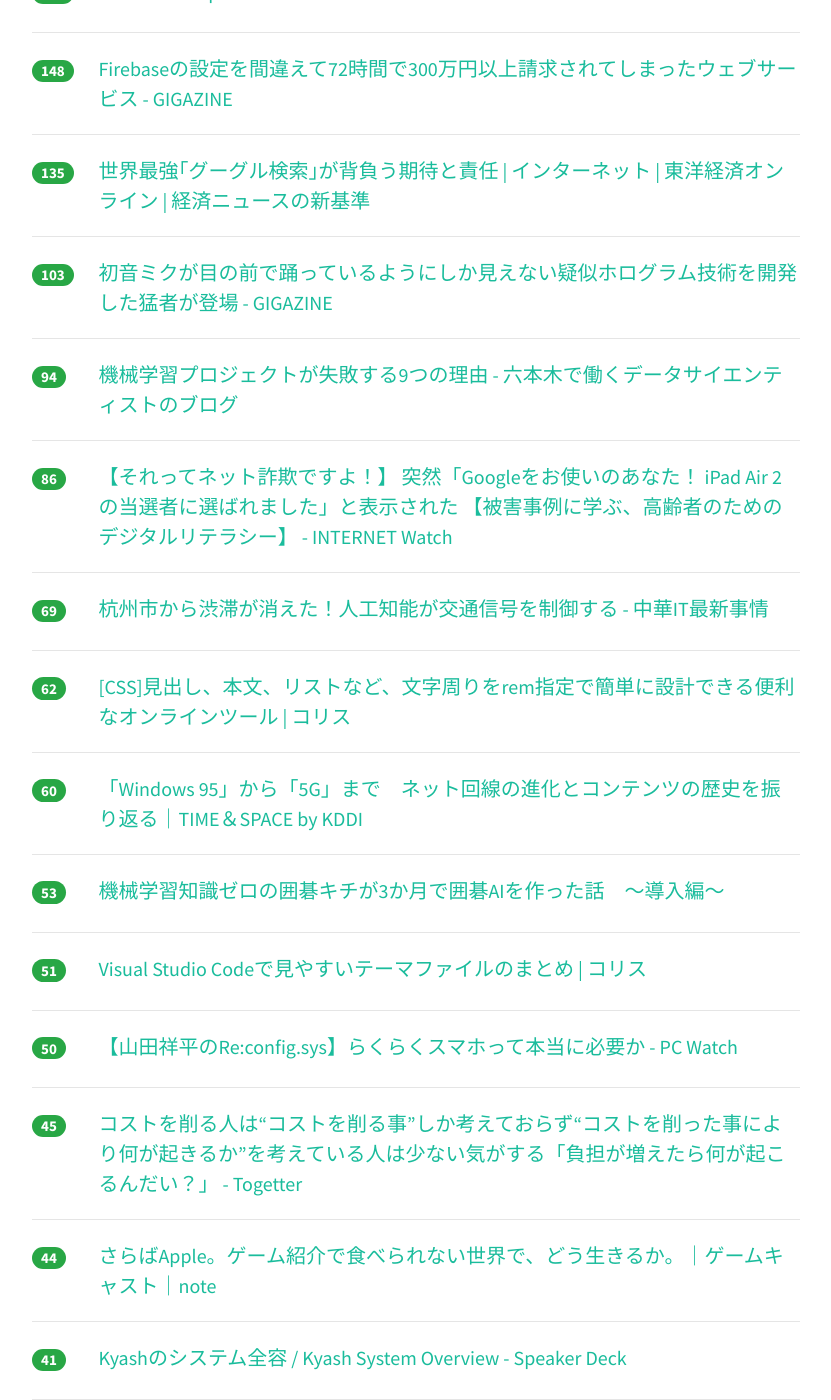
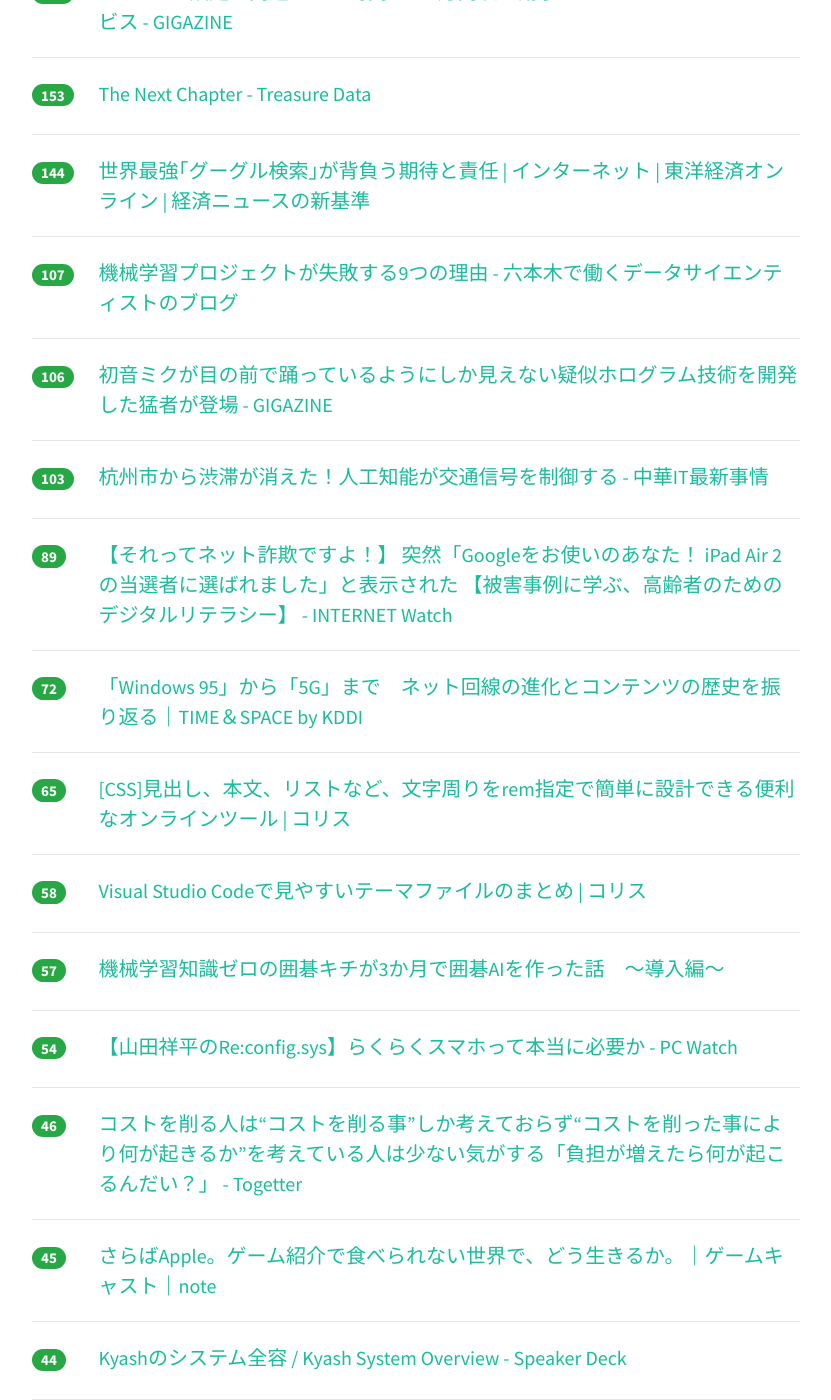
Before and after one commit to yatta47/hatena-matome-site, a Jekyll site: the page built from _posts/2018-08-03-hatena.md, in a window 1280 px wide and 1400 px high, scrolled down 496 px. Shown: the whole window, without its empty margins (224-1055 px from the left). Built offline with Jekyll 4.4.1, drawn with Linux system fonts in a browser that asks for light colours; nearby versions of some CDN libraries; some of the changed text lies outside the part shown.

Commit message:
Updated 2018-08-03

```diff
--- a/_posts/2018-08-03-hatena.md
+++ b/_posts/2018-08-03-hatena.md
@@ -1,109 +1,109 @@
 ---
 layout: post
 title:  "2018-08-03 はてぶIT"
-date:   2018-08-03 18:02:05
+date:   2018-08-03 19:01:25
 tags: [it-hotentry]
 ---
-59 件のデータあり
+63 件のデータあり
 
 <hr><div class="row">
-<div class="col-1"><span class="badge badge-pill badge-success h2">277</span></div>
+<div class="col-1"><span class="badge badge-pill badge-success h2">293</span></div>
 <div class="col-11"><a href='http://moro-archive.hatenablog.com/entry/2018/08/01/000000' target='_blank'>イケてるエンジニアになろうシリーズ 〜Dockerガチ入門編〜 - もろず blog</a></div>
 </div>
 <hr>
 <div class="row">
-<div class="col-1"><span class="badge badge-pill badge-success h2">151</span></div>
+<div class="col-1"><span class="badge badge-pill badge-success h2">168</span></div>
+<div class="col-11"><a href='https://gigazine.net/news/20180803-spent-much-money-in-firebase/' target='_blank'>Firebaseの設定を間違えて72時間で300万円以上請求されてしまったウェブサービス - GIGAZINE</a></div>
+</div>
+<hr>
+<div class="row">
+<div class="col-1"><span class="badge badge-pill badge-success h2">153</span></div>
 <div class="col-11"><a href='https://www.treasuredata.co.jp/blog_jp/the-next-chapter/' target='_blank'>The Next Chapter - Treasure Data</a></div>
 </div>
 <hr>
 <div class="row">
-<div class="col-1"><span class="badge badge-pill badge-success h2">148</span></div>
-<div class="col-11"><a href='https://gigazine.net/news/20180803-spent-much-money-in-firebase/' target='_blank'>Firebaseの設定を間違えて72時間で300万円以上請求されてしまったウェブサービス - GIGAZINE</a></div>
-</div>
-<hr>
-<div class="row">
-<div class="col-1"><span class="badge badge-pill badge-success h2">135</span></div>
+<div class="col-1"><span class="badge badge-pill badge-success h2">144</span></div>
 <div class="col-11"><a href='https://toyokeizai.net/articles/-/231700' target='_blank'>世界最強｢グーグル検索｣が背負う期待と責任 | インターネット | 東洋経済オンライン | 経済ニュースの新基準</a></div>
 </div>
 <hr>
 <div class="row">
-<div class="col-1"><span class="badge badge-pill badge-success h2">103</span></div>
+<div class="col-1"><span class="badge badge-pill badge-success h2">107</span></div>
+<div class="col-11"><a href='https://tjo.hatenablog.com/entry/2018/08/03/080000' target='_blank'>機械学習プロジェクトが失敗する9つの理由 - 六本木で働くデータサイエンティストのブログ</a></div>
+</div>
+<hr>
+<div class="row">
+<div class="col-1"><span class="badge badge-pill badge-success h2">106</span></div>
 <div class="col-11"><a href='https://gigazine.net/news/20180803-hatsune-miku-holography/' target='_blank'>初音ミクが目の前で踊っているようにしか見えない疑似ホログラム技術を開発した猛者が登場 - GIGAZINE</a></div>
 </div>
 <hr>
 <div class="row">
-<div class="col-1"><span class="badge badge-pill badge-success h2">94</span></div>
-<div class="col-11"><a href='https://tjo.hatenablog.com/entry/2018/08/03/080000' target='_blank'>機械学習プロジェクトが失敗する9つの理由 - 六本木で働くデータサイエンティストのブログ</a></div>
+<div class="col-1"><span class="badge badge-pill badge-success h2">103</span></div>
+<div class="col-11"><a href='http://tamakino.hatenablog.com/entry/2018/08/03/080000' target='_blank'>杭州市から渋滞が消えた！人工知能が交通信号を制御する - 中華IT最新事情</a></div>
 </div>
 <hr>
 <div class="row">
-<div class="col-1"><span class="badge badge-pill badge-success h2">86</span></div>
+<div class="col-1"><span class="badge badge-pill badge-success h2">89</span></div>
 <div class="col-11"><a href='https://internet.watch.impress.co.jp/docs/column/dlis/1136222.html' target='_blank'>【それってネット詐欺ですよ！】 突然「Googleをお使いのあなた！ iPad Air 2の当選者に選ばれました」と表示された 【被害事例に学ぶ、高齢者のためのデジタルリテラシー】 - INTERNET Watch</a></div>
 </div>
 <hr>
 <div class="row">
-<div class="col-1"><span class="badge badge-pill badge-success h2">69</span></div>
-<div class="col-11"><a href='http://tamakino.hatenablog.com/entry/2018/08/03/080000' target='_blank'>杭州市から渋滞が消えた！人工知能が交通信号を制御する - 中華IT最新事情</a></div>
+<div class="col-1"><span class="badge badge-pill badge-success h2">72</span></div>
+<div class="col-11"><a href='https://time-space.kddi.com/it-technology/20180803/2393' target='_blank'>「Windows 95」から「5G」まで　ネット回線の進化とコンテンツの歴史を振り返る｜TIME＆SPACE by KDDI</a></div>
 </div>
 <hr>
 <div class="row">
-<div class="col-1"><span class="badge badge-pill badge-success h2">62</span></div>
+<div class="col-1"><span class="badge badge-pill badge-success h2">65</span></div>
 <div class="col-11"><a href='https://coliss.com/articles/build-websites/operation/css/web-typography-tool-gridlover.html' target='_blank'>[CSS]見出し、本文、リストなど、文字周りをrem指定で簡単に設計できる便利なオンラインツール | コリス</a></div>
 </div>
 <hr>
 <div class="row">
-<div class="col-1"><span class="badge badge-pill badge-success h2">60</span></div>
-<div class="col-11"><a href='https://time-space.kddi.com/it-technology/20180803/2393' target='_blank'>「Windows 95」から「5G」まで　ネット回線の進化とコンテンツの歴史を振り返る｜TIME＆SPACE by KDDI</a></div>
+<div class="col-1"><span class="badge badge-pill badge-success h2">58</span></div>
+<div class="col-11"><a href='https://coliss.com/articles/build-websites/operation/work/best-of-visual-studio-code-themes.html' target='_blank'>Visual Studio Codeで見やすいテーマファイルのまとめ | コリス</a></div>
 </div>
 <hr>
 <div class="row">
-<div class="col-1"><span class="badge badge-pill badge-success h2">53</span></div>
+<div class="col-1"><span class="badge badge-pill badge-success h2">57</span></div>
 <div class="col-11"><a href='https://qiita.com/intenseG/items/34b452cbab04817cdaef' target='_blank'>機械学習知識ゼロの囲碁キチが3か月で囲碁AIを作った話　～導入編～</a></div>
 </div>
 <hr>
 <div class="row">
-<div class="col-1"><span class="badge badge-pill badge-success h2">51</span></div>
-<div class="col-11"><a href='https://coliss.com/articles/build-websites/operation/work/best-of-visual-studio-code-themes.html' target='_blank'>Visual Studio Codeで見やすいテーマファイルのまとめ | コリス</a></div>
-</div>
-<hr>
-<div class="row">
-<div class="col-1"><span class="badge badge-pill badge-success h2">50</span></div>
+<div class="col-1"><span class="badge badge-pill badge-success h2">54</span></div>
 <div class="col-11"><a href='https://pc.watch.impress.co.jp/docs/column/config/1136356.html' target='_blank'>【山田祥平のRe:config.sys】らくらくスマホって本当に必要か - PC Watch</a></div>
 </div>
 <hr>
 <div class="row">
-<div class="col-1"><span class="badge badge-pill badge-success h2">45</span></div>
+<div class="col-1"><span class="badge badge-pill badge-success h2">46</span></div>
 <div class="col-11"><a href='https://togetter.com/li/1252649' target='_blank'>コストを削る人は“コストを削る事”しか考えておらず“コストを削った事により何が起きるか”を考えている人は少ない気がする「負担が増えたら何が起こるんだい？」 - Togetter</a></div>
 </div>
 <hr>
 <div class="row">
-<div class="col-1"><span class="badge badge-pill badge-success h2">44</span></div>
+<div class="col-1"><span class="badge badge-pill badge-success h2">45</span></div>
 <div class="col-11"><a href='https://note.mu/gamecast/n/n5eeab85bf0f5' target='_blank'>さらばApple。ゲーム紹介で食べられない世界で、どう生きるか。｜ゲームキャスト｜note</a></div>
 </div>
 <hr>
 <div class="row">
-<div class="col-1"><span class="badge badge-pill badge-success h2">41</span></div>
+<div class="col-1"><span class="badge badge-pill badge-success h2">44</span></div>
 <div class="col-11"><a href='https://speakerdeck.com/ttakezawa/kyash-system-overview?slide=11' target='_blank'>Kyashのシステム全容 / Kyash System Overview - Speaker Deck</a></div>
 </div>
 <hr>
 <div class="row">
-<div class="col-1"><span class="badge badge-pill badge-success h2">39</span></div>
+<div class="col-1"><span class="badge badge-pill badge-success h2">42</span></div>
 <div class="col-11"><a href='https://speakerdeck.com/jyoshise/entapuraizukontenapuratutohuomu-doregaeenen' target='_blank'>エンタープライズコンテナプラットフォーム、どれがええねん - Speaker Deck</a></div>
 </div>
 <hr>
 <div class="row">
-<div class="col-1"><span class="badge badge-pill badge-success h2">37</span></div>
+<div class="col-1"><span class="badge badge-pill badge-success h2">39</span></div>
 <div class="col-11"><a href='https://qiita.com/HaraKeisuke/items/14565c647391bdffbf88' target='_blank'>スタートアップがRailsからGoに移行した話（インフラ・デプロイ周り）</a></div>
 </div>
 <hr>
 <div class="row">
-<div class="col-1"><span class="badge badge-pill badge-success h2">34</span></div>
-<div class="col-11"><a href='https://tech.nikkeibp.co.jp/atcl/nxt/news/18/02241/' target='_blank'>英アームが米トレジャーデータ買収を正式発表、IoTプラットフォームを拡充 | 日経 xTECH（クロステック）</a></div>
+<div class="col-1"><span class="badge badge-pill badge-success h2">38</span></div>
+<div class="col-11"><a href='https://www.jpcert.or.jp/pr/2018/stop-password2018.html' target='_blank'>STOP! パスワード使い回し!キャンペーン2018</a></div>
 </div>
 <hr>
 <div class="row">
-<div class="col-1"><span class="badge badge-pill badge-success h2">34</span></div>
-<div class="col-11"><a href='https://www.jpcert.or.jp/pr/2018/stop-password2018.html' target='_blank'>STOP! パスワード使い回し!キャンペーン2018</a></div>
+<div class="col-1"><span class="badge badge-pill badge-success h2">35</span></div>
+<div class="col-11"><a href='https://tech.nikkeibp.co.jp/atcl/nxt/news/18/02241/' target='_blank'>英アームが米トレジャーデータ買収を正式発表、IoTプラットフォームを拡充 | 日経 xTECH（クロステック）</a></div>
 </div>
 <hr>
 <div class="row">
@@ -112,13 +112,23 @@ tags: [it-hotentry]
 </div>
 <hr>
 <div class="row">
-<div class="col-1"><span class="badge badge-pill badge-success h2">31</span></div>
-<div class="col-11"><a href='https://forest.watch.impress.co.jp/docs/news/1136278.html' target='_blank'>「Firefox 63」でSymantec発行のTLS証明書が無効に ～トップ100万サイトの3.5％に影響 - 窓の杜</a></div>
+<div class="col-1"><span class="badge badge-pill badge-success h2">33</span></div>
+<div class="col-11"><a href='https://time-space.kddi.com/au-kddi/20180803/2393' target='_blank'>「Windows 95」から「5G」まで　ネット回線の進化とコンテンツの歴史を振り返る｜TIME＆SPACE by KDDI</a></div>
+</div>
+<hr>
+<div class="row">
+<div class="col-1"><span class="badge badge-pill badge-success h2">32</span></div>
+<div class="col-11"><a href='https://dev.classmethod.jp/etc/ask-toolkit-for-vscode/' target='_blank'>[日本語Alexa] 新登場！Visual Studio Codeの拡張機能ーASK Toolkitが超便利 ｜ Developers.IO</a></div>
+</div>
+<hr>
+<div class="row">
+<div class="col-1"><span class="badge badge-pill badge-success h2">32</span></div>
+<div class="col-11"><a href='https://www.webcreatorbox.com/tech/css-tips-2' target='_blank'>【第2弾】少しのコードで実装可能な20のCSS小技集 | Webクリエイターボックス</a></div>
 </div>
 <hr>
 <div class="row">
 <div class="col-1"><span class="badge badge-pill badge-success h2">31</span></div>
-<div class="col-11"><a href='https://dev.classmethod.jp/etc/ask-toolkit-for-vscode/' target='_blank'>[日本語Alexa] 新登場！Visual Studio Codeの拡張機能ーASK Toolkitが超便利 ｜ Developers.IO</a></div>
+<div class="col-11"><a href='https://forest.watch.impress.co.jp/docs/news/1136278.html' target='_blank'>「Firefox 63」でSymantec発行のTLS証明書が無効に ～トップ100万サイトの3.5％に影響 - 窓の杜</a></div>
 </div>
 <hr>
 <div class="row">
@@ -127,23 +137,13 @@ tags: [it-hotentry]
 </div>
 <hr>
 <div class="row">
-<div class="col-1"><span class="badge badge-pill badge-success h2">28</span></div>
-<div class="col-11"><a href='https://www.arm.com/news/2018/08/arm-acquires-treasure-data' target='_blank'>Arm acquires Treasure Data to set the stage for IoT transformati – Arm</a></div>
+<div class="col-1"><span class="badge badge-pill badge-success h2">29</span></div>
+<div class="col-11"><a href='https://japan.cnet.com/article/35123504/' target='_blank'>Androidの次期バージョン「Android P」、8月20日に正式リリースか - CNET Japan</a></div>
 </div>
 <hr>
 <div class="row">
 <div class="col-1"><span class="badge badge-pill badge-success h2">28</span></div>
-<div class="col-11"><a href='https://www.webcreatorbox.com/tech/css-tips-2' target='_blank'>【第2弾】少しのコードで実装可能な20のCSS小技集 | Webクリエイターボックス</a></div>
-</div>
-<hr>
-<div class="row">
-<div class="col-1"><span class="badge badge-pill badge-success h2">28</span></div>
-<div class="col-11"><a href='https://time-space.kddi.com/au-kddi/20180803/2393' target='_blank'>「Windows 95」から「5G」まで　ネット回線の進化とコンテンツの歴史を振り返る｜TIME＆SPACE by KDDI</a></div>
-</div>
-<hr>
-<div class="row">
-<div class="col-1"><span class="badge badge-pill badge-success h2">27</span></div>
-<div class="col-11"><a href='https://japan.cnet.com/article/35123504/' target='_blank'>Androidの次期バージョン「Android P」、8月20日に正式リリースか - CNET Japan</a></div>
+<div class="col-11"><a href='https://www.arm.com/news/2018/08/arm-acquires-treasure-data' target='_blank'>Arm acquires Treasure Data to set the stage for IoT transformati – Arm</a></div>
 </div>
 <hr>
 <div class="row">
@@ -157,6 +157,11 @@ tags: [it-hotentry]
 </div>
 <hr>
 <div class="row">
+<div class="col-1"><span class="badge badge-pill badge-success h2">24</span></div>
+<div class="col-11"><a href='https://www.businessinsider.jp/post-172584' target='_blank'>日経新聞社が｢note｣のピースオブケイクに3億円出資、新サービスほか共同開発へ | BUSINESS INSIDER JAPAN</a></div>
+</div>
+<hr>
+<div class="row">
 <div class="col-1"><span class="badge badge-pill badge-success h2">23</span></div>
 <div class="col-11"><a href='https://blog.treasuredata.com/blog/2018/08/02/the-next-chapter/' target='_blank'>The Next Chapter | Treasure Data Blog</a></div>
 </div>
@@ -164,11 +169,6 @@ tags: [it-hotentry]
 <div class="row">
 <div class="col-1"><span class="badge badge-pill badge-success h2">22</span></div>
 <div class="col-11"><a href='https://jp.techcrunch.com/2018/08/03/arm-treasure-data/' target='_blank'>ソフトバンク傘下のARMが日本人創業のTreasure Data買収を正式発表、新たなIoTプラットフォーム提供へ | TechCrunch Japan</a></div>
-</div>
-<hr>
-<div class="row">
-<div class="col-1"><span class="badge badge-pill badge-success h2">22</span></div>
-<div class="col-11"><a href='https://www.businessinsider.jp/post-172584' target='_blank'>日経新聞社が｢note｣のピースオブケイクに3億円出資、新サービスほか共同開発へ | BUSINESS INSIDER JAPAN</a></div>
 </div>
 <hr>
 <div class="row">
@@ -212,6 +212,11 @@ tags: [it-hotentry]
 </div>
 <hr>
 <div class="row">
+<div class="col-1"><span class="badge badge-pill badge-success h2">17</span></div>
+<div class="col-11"><a href='https://sioncojp.hateblo.jp/entry/2018/08/03/145518' target='_blank'>FOLIOに入社して3ヶ月経ちました - Sionの技術ブログ</a></div>
+</div>
+<hr>
+<div class="row">
 <div class="col-1"><span class="badge badge-pill badge-success h2">16</span></div>
 <div class="col-11"><a href='https://av.watch.impress.co.jp/docs/news/1136306.html' target='_blank'>ポリゴン・ピクチュアズがグリーと資本業務提携。3DCG共有システム共同開発 - AV Watch</a></div>
 </div>
@@ -227,23 +232,38 @@ tags: [it-hotentry]
 </div>
 <hr>
 <div class="row">
+<div class="col-1"><span class="badge badge-pill badge-success h2">16</span></div>
+<div class="col-11"><a href='http://www.itmedia.co.jp/news/articles/1808/03/news069.html' target='_blank'>ドラレコ、録画されていないことも　SDカード異常が原因　「定期的に確認を」国民生活センター - ITmedia NEWS</a></div>
+</div>
+<hr>
+<div class="row">
+<div class="col-1"><span class="badge badge-pill badge-success h2">16</span></div>
+<div class="col-11"><a href='http://news.livedoor.com/article/detail/15106844/' target='_blank'>「命乞いするロボットの電源を切るのは難しい」ことが最新の研究から明らかに - ライブドアニュース</a></div>
+</div>
+<hr>
+<div class="row">
+<div class="col-1"><span class="badge badge-pill badge-success h2">15</span></div>
+<div class="col-11"><a href='http://www.gamecast-blog.com/archives/65923872.html' target='_blank'>App Storeのアフィリエイトの歴史を振り返る。大役を果たしたアプリプログラムよ、安らかに眠れ</a></div>
+</div>
+<hr>
+<div class="row">
+<div class="col-1"><span class="badge badge-pill badge-success h2">15</span></div>
+<div class="col-11"><a href='https://www.yasuhisay.info/entry/mackerel_meetup_12_anomaly_detection' target='_blank'>Mackerel Meetup #12で異常検知機能について発表しました - yasuhisa's blog</a></div>
+</div>
+<hr>
+<div class="row">
 <div class="col-1"><span class="badge badge-pill badge-success h2">14</span></div>
 <div class="col-11"><a href='https://blog.floydhub.com/ten-techniques-from-fast-ai/' target='_blank'>Ten Techniques Learned From fast.ai</a></div>
 </div>
 <hr>
 <div class="row">
-<div class="col-1"><span class="badge badge-pill badge-success h2">14</span></div>
-<div class="col-11"><a href='http://www.gamecast-blog.com/archives/65923872.html' target='_blank'>App Storeのアフィリエイトの歴史を振り返る。大役を果たしたアプリプログラムよ、安らかに眠れ</a></div>
+<div class="col-1"><span class="badge badge-pill badge-success h2">13</span></div>
+<div class="col-11"><a href='https://wivern.exblog.jp/28531774/' target='_blank'>部屋が5秒でサイバーパンク。激安ハイクオリティな自宅ネオンサインのすゝめ。 : 超音速備忘録</a></div>
 </div>
 <hr>
 <div class="row">
-<div class="col-1"><span class="badge badge-pill badge-success h2">14</span></div>
-<div class="col-11"><a href='http://www.itmedia.co.jp/news/articles/1808/03/news069.html' target='_blank'>ドラレコ、録画されていないことも　SDカード異常が原因　「定期的に確認を」国民生活センター - ITmedia NEWS</a></div>
-</div>
-<hr>
-<div class="row">
-<div class="col-1"><span class="badge badge-pill badge-success h2">13</span></div>
-<div class="col-11"><a href='https://wivern.exblog.jp/28531774/' target='_blank'>部屋が5秒でサイバーパンク。激安ハイクオリティな自宅ネオンサインのすゝめ。 : 超音速備忘録</a></div>
+<div class="col-1"><span class="badge badge-pill badge-success h2">12</span></div>
+<div class="col-11"><a href='https://qiita.com/OTAGRAMER/items/b68a912d49c55b5b7801' target='_blank'>phpのマジック定数一覧</a></div>
 </div>
 <hr>
 <div class="row">
@@ -258,7 +278,7 @@ tags: [it-hotentry]
 <hr>
 <div class="row">
 <div class="col-1"><span class="badge badge-pill badge-success h2">11</span></div>
-<div class="col-11"><a href='https://qiita.com/OTAGRAMER/items/b68a912d49c55b5b7801' target='_blank'>phpのマジック定数一覧</a></div>
+<div class="col-11"><a href='https://mackerel.io/ja/blog/entry/event/mackerel-meetup-12' target='_blank'>Mackerel Meetup #12 Tokyo を開催しました ＆ 開催レポート！ - Mackerel ブログ #mackerelio</a></div>
 </div>
 <hr>
 <div class="row">
@@ -277,18 +297,18 @@ tags: [it-hotentry]
 </div>
 <hr>
 <div class="row">
-<div class="col-1"><span class="badge badge-pill badge-success h2">8</span></div>
+<div class="col-1"><span class="badge badge-pill badge-success h2">9</span></div>
 <div class="col-11"><a href='https://gigazine.net/news/20180803-google-automl-hype/' target='_blank'>20180803-google-automl-hype</a></div>
-</div>
-<hr>
-<div class="row">
-<div class="col-1"><span class="badge badge-pill badge-success h2">8</span></div>
-<div class="col-11"><a href='https://mackerel.io/ja/blog/entry/event/mackerel-meetup-12' target='_blank'>Mackerel Meetup #12 Tokyo を開催しました ＆ 開催レポート！ - Mackerel ブログ #mackerelio</a></div>
 </div>
 <hr>
 <div class="row">
 <div class="col-1"><span class="badge badge-pill badge-success h2">6</span></div>
 <div class="col-11"><a href='https://www3.nhk.or.jp/news/html/20180803/k10011561801000.html' target='_blank'>技術革新は働き方を変える 経済財政白書 | NHKニュース</a></div>
+</div>
+<hr>
+<div class="row">
+<div class="col-1"><span class="badge badge-pill badge-success h2">6</span></div>
+<div class="col-11"><a href='http://www.itmedia.co.jp/news/articles/1808/03/news065.html' target='_blank'>再配達率2％を実現　アスクルの「効率的な配送」の仕組みとは (1/2) - ITmedia NEWS</a></div>
 </div>
 <hr>
 <div class="row">
```
